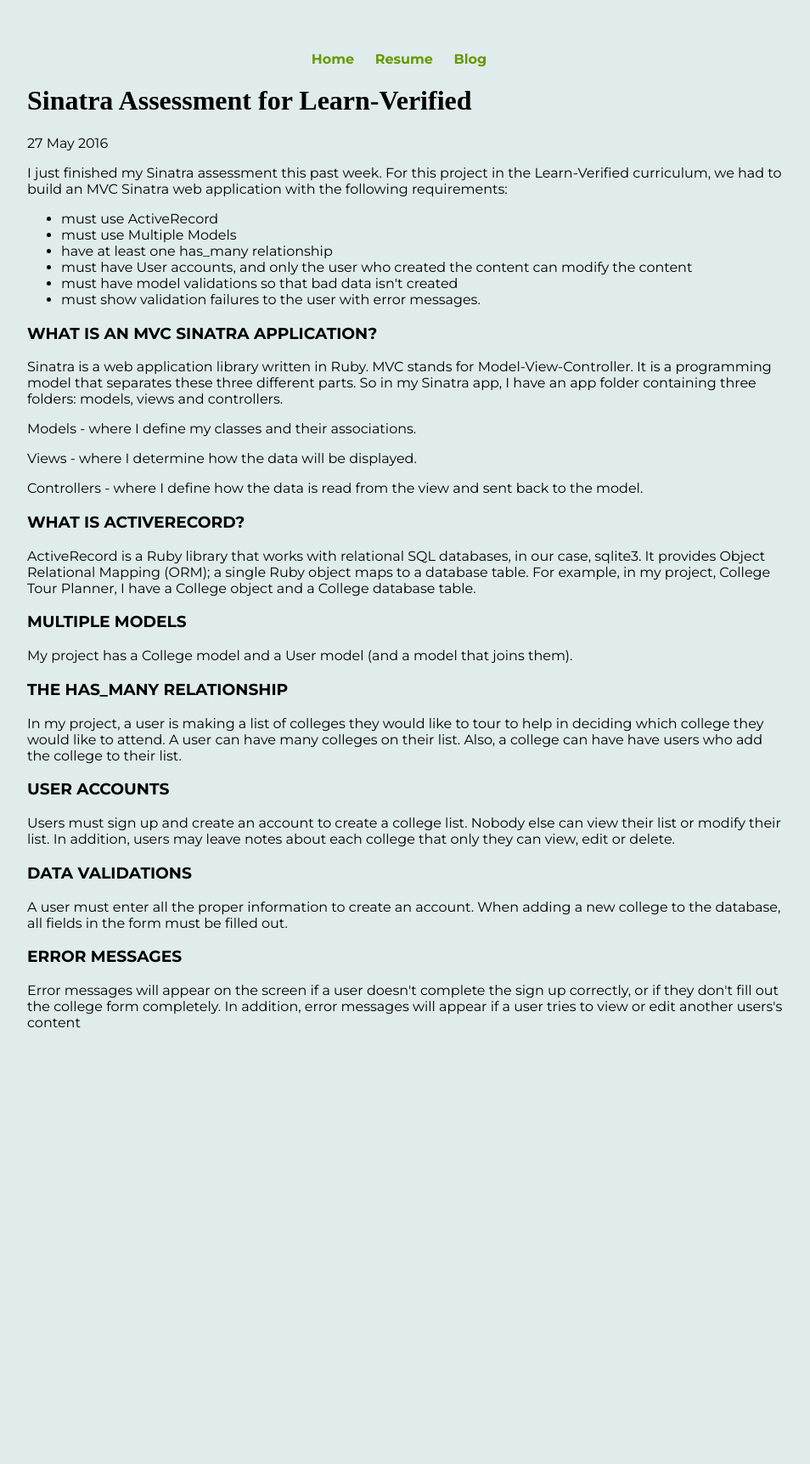
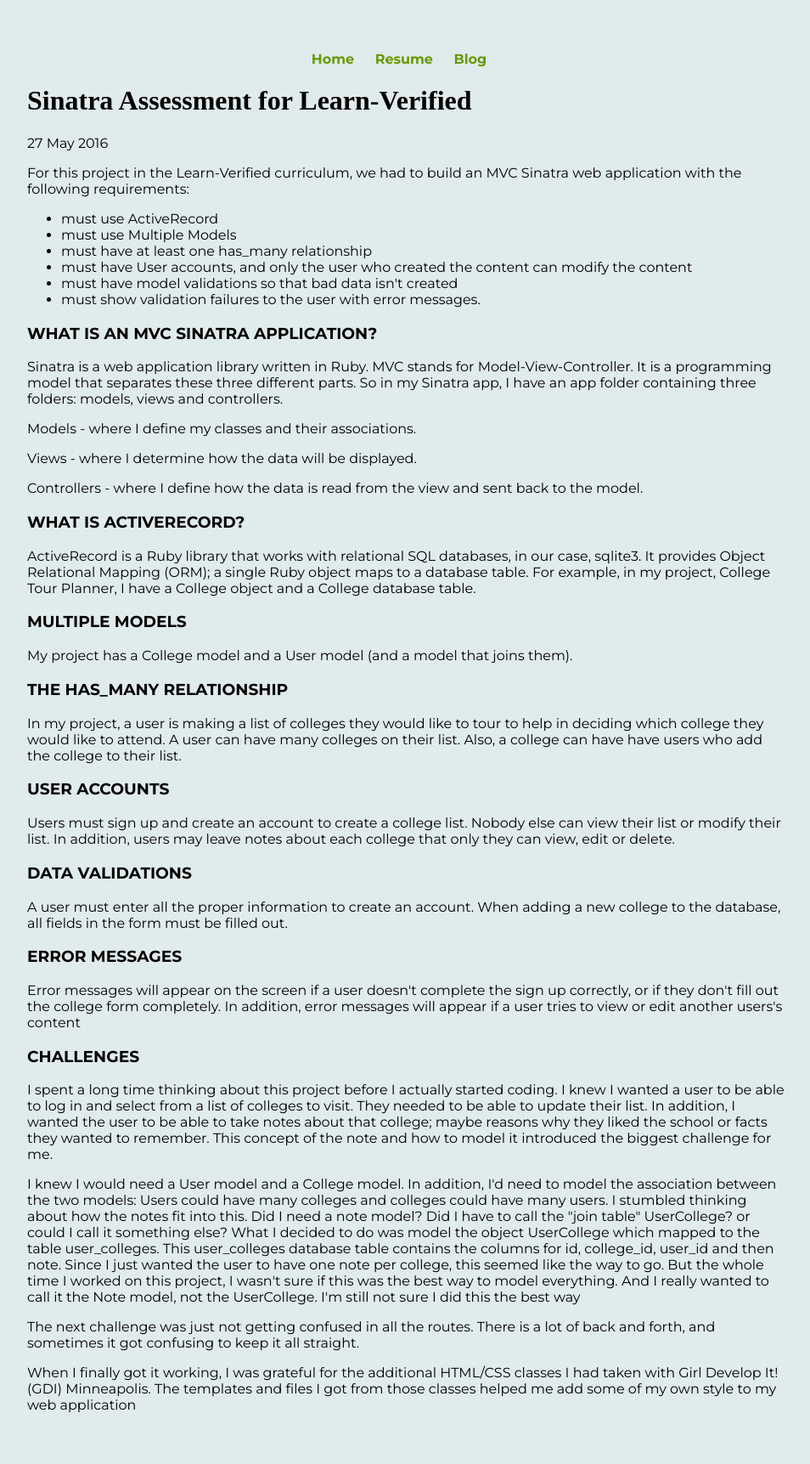
Before and after one commit to jmheyd/jmheyd.github.io, a Jekyll site: the page built from _posts/2016-05-27-sinatra-assessment.md, in a window 1280 px wide. Shown: the whole page at 85% size, without its empty margins (160-1114 px from the left). Built offline with Jekyll 4.4.1, drawn with Linux system fonts in a browser that asks for light colours; some web fonts are replaced; before the commit the page ends 1273 px from its top, so only the background shows below that.

Commit message:
update post

```diff
--- a/_posts/2016-05-27-sinatra-assessment.md
+++ b/_posts/2016-05-27-sinatra-assessment.md
@@ -4,12 +4,12 @@ title: "Sinatra Assessment for Learn-Verified"
 date: 2016-05-27
 ---
 
-I just finished my Sinatra assessment this past week. For this project in the Learn-Verified curriculum, we had to build an MVC Sinatra web application with the following requirements:
+For this project in the Learn-Verified curriculum, we had to build an MVC Sinatra web application with the following requirements:
 
 <ul>
 	<li>must use ActiveRecord</li>
 	<li>must use Multiple Models</li>
-	<li>have at least one has_many relationship</li>
+	<li>must have at least one has_many relationship</li>
 	<li>must have User accounts, and only the user who created the content can modify the content</li>
 	<li>must have model validations so that bad data isn't created</li>
 	<li>must show validation failures to the user with error messages.</li>
@@ -39,3 +39,12 @@ I just finished my Sinatra assessment this past week. For this project in the Le
 
 <h3>Error Messages</h3>
 <p>Error messages will appear on the screen if a user doesn't complete the sign up correctly, or if they don't fill out the college form completely. In addition, error messages will appear if a user tries to view or edit another users's content</p>
+
+<h3>Challenges</h3>
+<p>I spent a long time thinking about this project before I actually started coding. I knew I wanted a user to be able to log in and select from a list of colleges to visit. They needed to be able to update their list. In addition, I wanted the user to be able to take notes about that college; maybe reasons why they liked the school or facts they wanted to remember. This concept of the note and how to model it introduced the biggest challenge for me.</p>
+
+<p>I knew I would need a User model and a College model. In addition, I'd need to model the association between the two models: Users could have many colleges and colleges could have many users. I stumbled thinking about how the notes fit into this. Did I need a note model? Did I have to call the "join table" UserCollege? or could I call it something else? What I decided to do was model the object UserCollege which mapped to the table user_colleges. This user_colleges database table contains the columns for id, college_id, user_id and then note. Since I just wanted the user to have one note per college, this seemed like the way to go. But the whole time I worked on this project, I wasn't sure if this was the best way to model everything. And I really wanted to call it the Note model, not the UserCollege. I'm still not sure I did this the best way</p>
+
+<p>The next challenge was just not getting confused in all the routes. There is a lot of back and forth, and sometimes it got confusing to keep it all straight.</p>
+
+<p>When I finally got it working, I was grateful for the additional HTML/CSS classes I had taken with Girl Develop It! (GDI) Minneapolis. The templates and files I got from those classes helped me add some of my own style to my web application</p>
```
